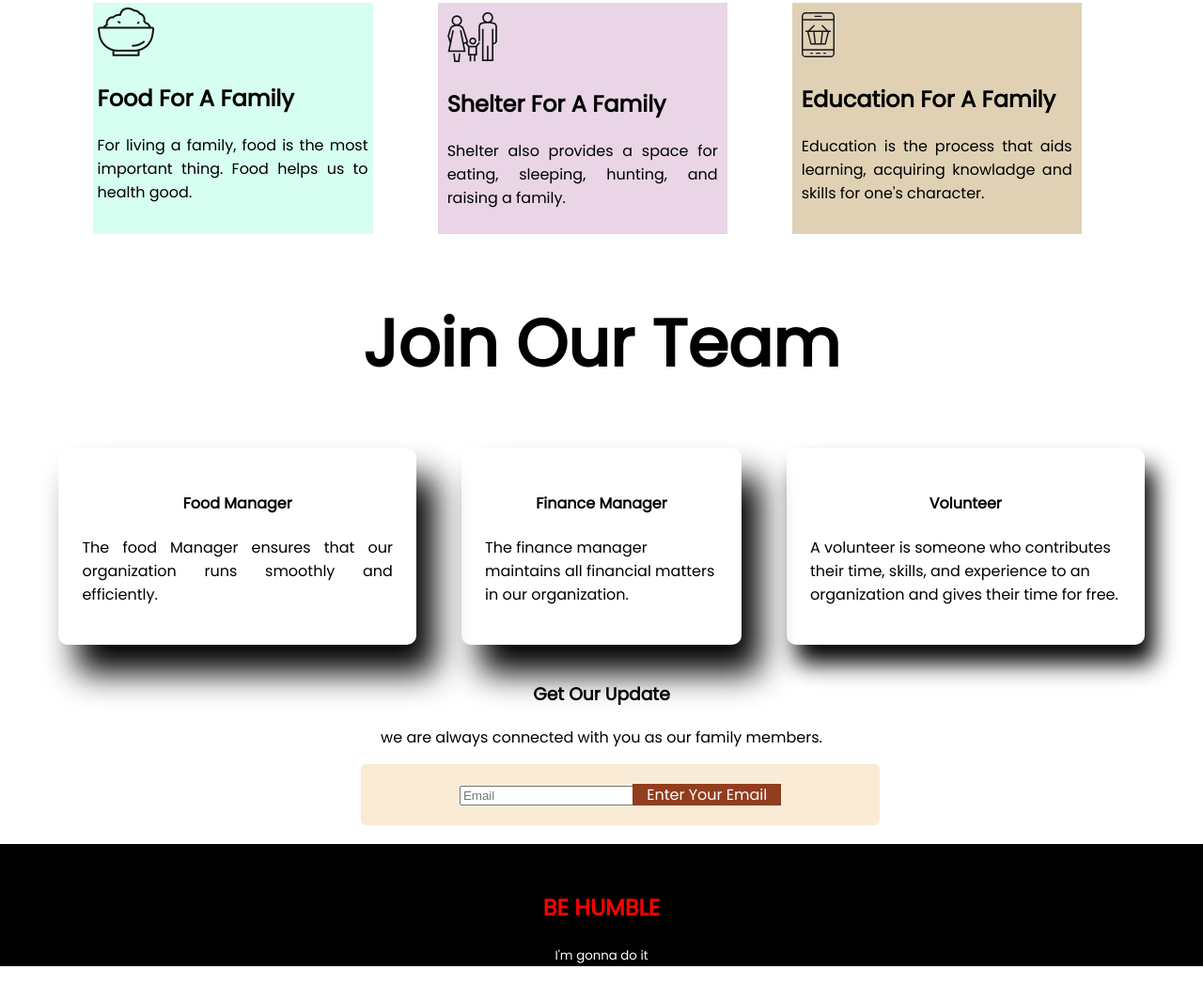
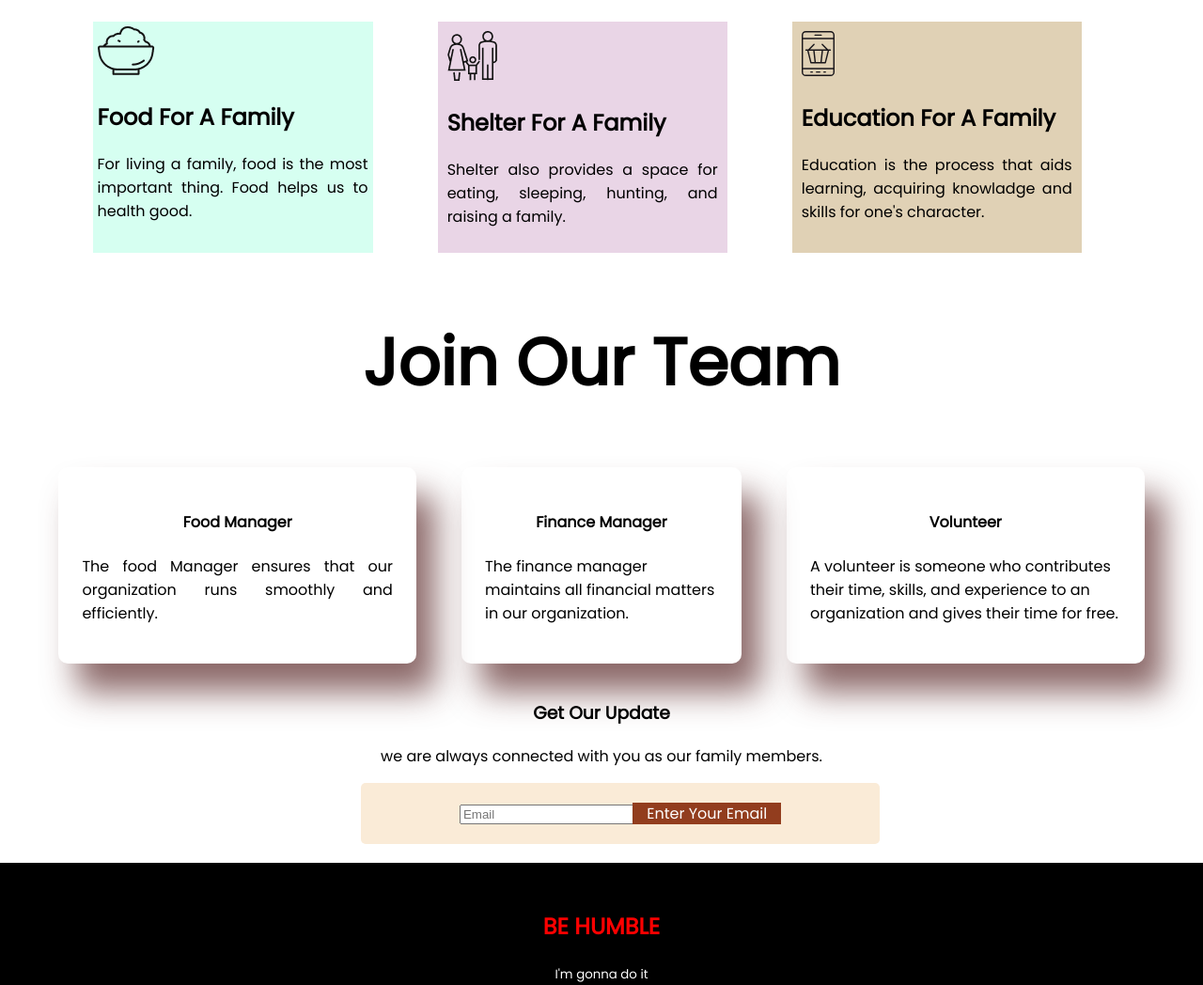
Before and after one commit to MdRafi0198/donate-today-repo, a plain HTML site: page index.html in a window 1280 px wide. Shown: the part 1245-2293 px from the top of the page at 94% size. Drawn offline with Linux system fonts and the light colour scheme.

Commit message:
semi-final

```diff
--- a/index.html
+++ b/index.html
@@ -95,13 +95,11 @@
         </div>
     </section>
 
-    </section>
-    <footer id="footer">
-        <h2 id="be-humble">BE HUMBLE</h2>
-        <small id="do-it"> I'm gonna do it</small> <br>
-    </footer>
     <section>
-
+        <footer id="footer">
+            <h2 id="be-humble">BE HUMBLE</h2>
+            <small id="do-it"> I'm gonna do it</small> <br>
+        </footer>
     </section>
 </body>
 
--- a/style.css
+++ b/style.css
@@ -22,8 +22,9 @@ h1 {
 .donate-button {
     text-decoration: dotted;
     background-color: orangered;
-    padding: 5px;
+    padding: 12px;
     color: azure;
+
 }
 
 .donate-today {
@@ -77,6 +78,7 @@ h1 {
     width: auto;
     display: flex;
     margin: 5%;
+    padding-top: 20px;
 }
 
 .food-for-family {
@@ -126,7 +128,7 @@ h1 {
     margin-right: 2%;
     padding: 25px;
     border-radius: 10px;
-    box-shadow: 20px 30px 35px black;
+    box-shadow: 20px 30px 35px rgba(82, 30, 30, 0.671);
 }
 
 #finance-manager {
@@ -137,7 +139,7 @@ h1 {
     margin-right: 2%;
     padding: 25px;
     border-radius: 10px;
-    box-shadow: 20px 30px 35px black;
+    box-shadow: 20px 30px 35px rgba(82, 30, 30, 0.671);
 }
 
 #Volunteer {
@@ -148,7 +150,7 @@ h1 {
     margin-right: 2%;
     padding: 25px;
     border-radius: 10px;
-    box-shadow: 10px 20px 25px black;
+    box-shadow: 20px 30px 35px rgba(82, 30, 30, 0.671);
 }
 
 .food {
```
Also changed, not shown: images/arif.jpg (deleted), 2 other files.
